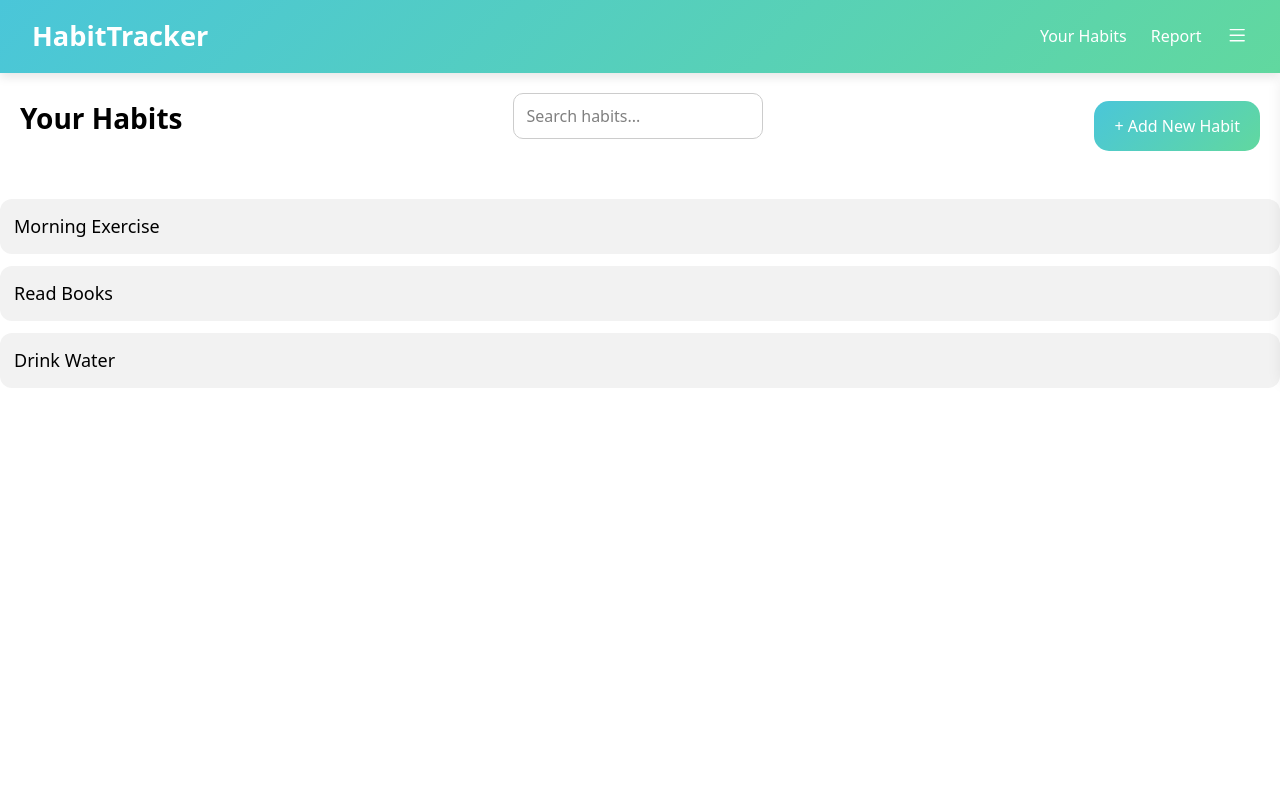
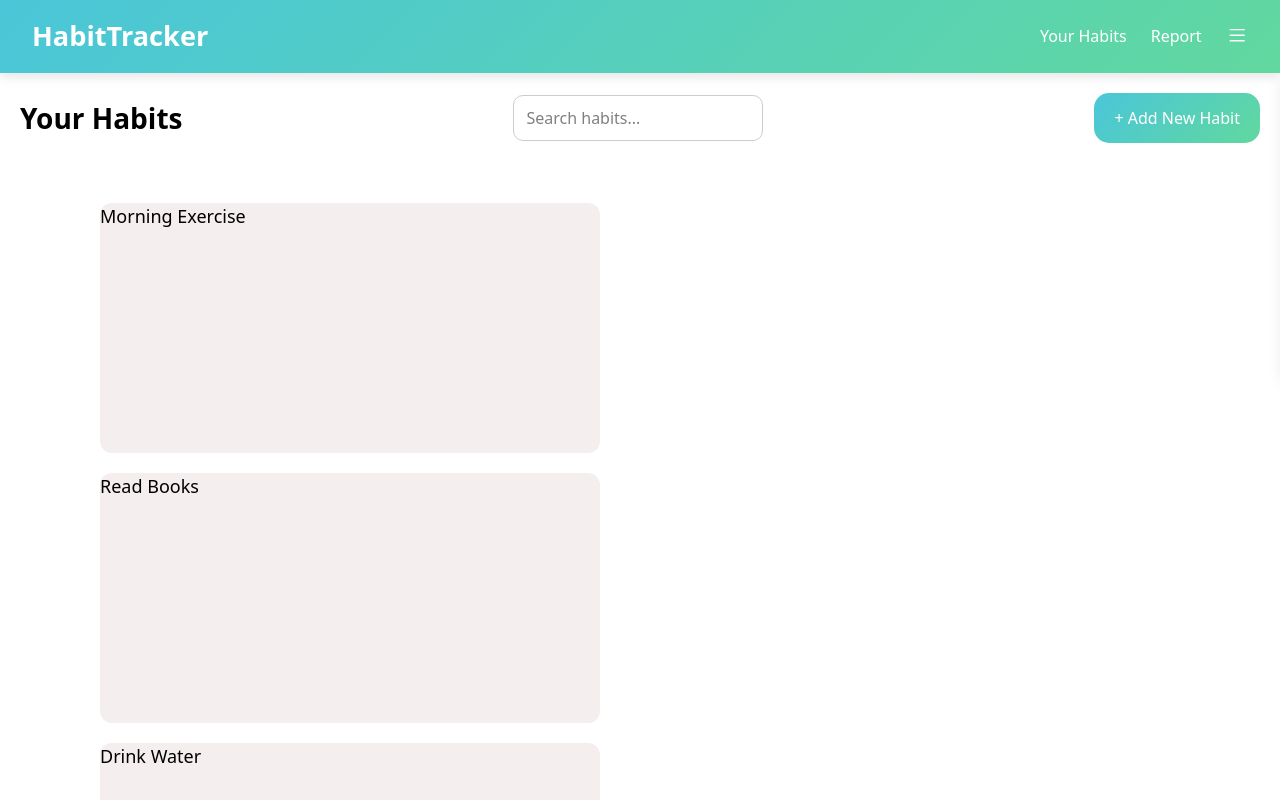
Before and after one commit to Ishagp/Habit_Tracker, a React (Vite) app: page /your-habits in a window 1280 px wide. Shown: the top 800 px of the page. Built offline with nearby package versions, Linux system fonts and the light colour scheme.

Commit message:
changes in yourhabit

```diff
--- a/src/components/YourHabit/YourHabit.jsx
+++ b/src/components/YourHabit/YourHabit.jsx
@@ -44,6 +44,7 @@ const YourHabit = ({ habits }) => {
       </div>
 
       {/* Full Habit List below container */}
+
       <div className={styles.allHabits}>
         {habits.map((habit) => (
           <div key={habit.id} className={styles.fullHabitCard}>
--- a/src/components/YourHabit/YourHabit.module.css
+++ b/src/components/YourHabit/YourHabit.module.css
@@ -10,13 +10,15 @@
   align-items: center;
   justify-content: space-between;
   gap: 20px;
-  margin-bottom: 20px;
+  /* justify-content: flex-start; */
+  /* margin-bottom: 20px; */
 }
 
 .heading {
   font-size: 28px;
   font-weight: bold;
-  margin-bottom: 15px;
+  /* margin-bottom: 15px; */
+  margin: 0;
 }
 
 .searchBar {
@@ -24,7 +26,8 @@
   width: 250px;
   border-radius: 10px;
   border: 1px solid #ccc;
-  margin-bottom: 20px;
+  /* margin-bottom: 20px; */
+  margin: 0;
   font-size: 16px;
 }
 
@@ -33,8 +36,9 @@
   flex-direction: column;
   gap: 8px;
   width: 250px;
-  margin: auto;
-  margin-top: 0;
+  /* margin: auto; */
+  margin-top: 10px;
+  margin-left: 0;
 }
 
 .habitCard {
@@ -60,14 +64,22 @@
 
 .allHabits {
   display: flex;
-  flex-direction: column;
-  gap: 12px;
+  flex-wrap: wrap;
+  height: 250px;
+  gap: 20px;
+  /* background-color: yellow; */
+  height: fit-content;
+  margin-top: 30px;
 }
 
 .fullHabitCard {
-  padding: 14px;
-  background: #f2f2f2;
+  width:500px;
+  /* padding: 18px; */
+  background: #f4eeee;
   border-radius: 12px;
   font-size: 18px;
   font-weight: 500;
+  margin-left: 100px;
+  margin-right: 50px;
+  height: 250px;
 }
```
